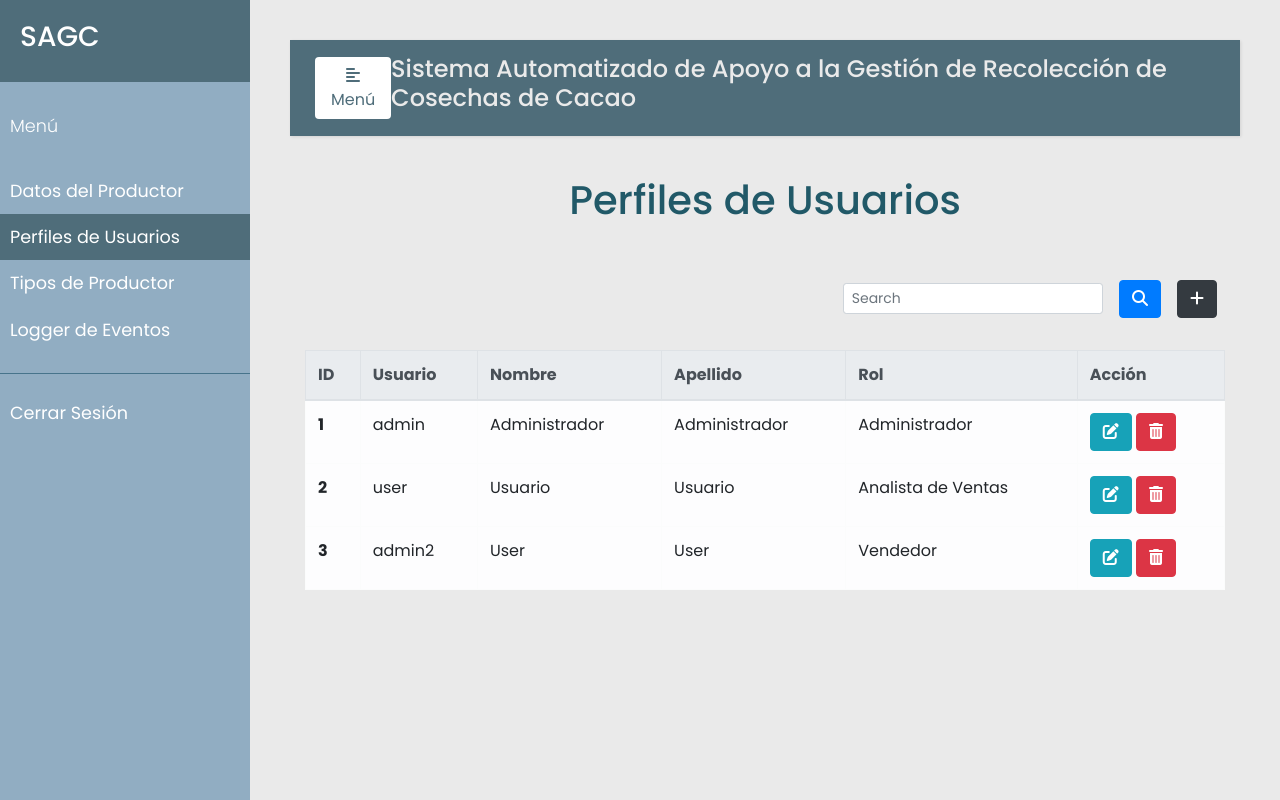
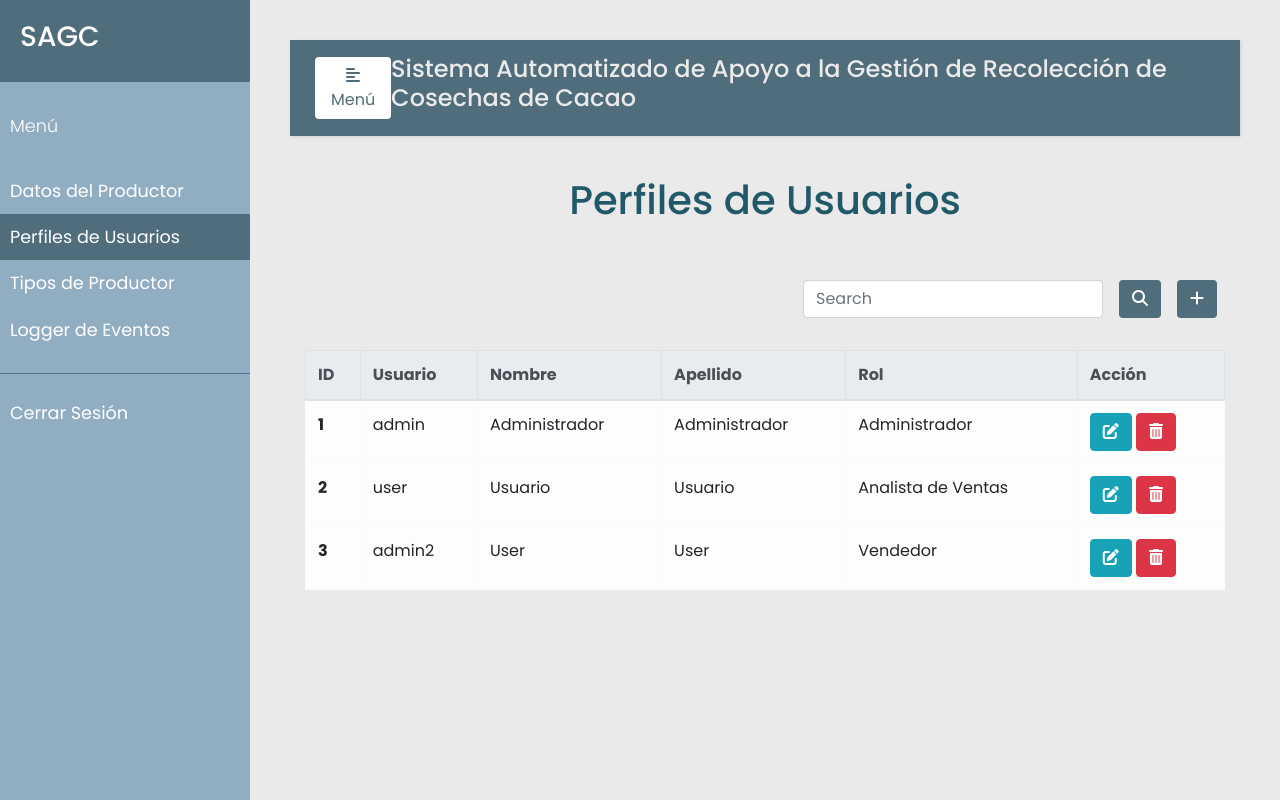
Before and after one commit to fungikami/SAGC, a Flask app: page /perfiles in a window 1280 px wide. Run offline with Flask 2, Linux system fonts and the light colour scheme; a user stored in the database is signed in; data comes from the database, SQL or seed files in the repository; some libraries are stand-ins or nearby versions.

Commit message:
Color de botones

```diff
--- a/templates/perfiles.html
+++ b/templates/perfiles.html
@@ -28,14 +28,14 @@
         <div class="d-flex flex-row-reverse bd-highlight">
             <!--Button Modal-->
             <div class="p-2 bd-highlight">
-              <button type="button" class="btn btn-dark" data-toggle="modal" data-target="#exampleModalLong">
+              <button type="button" class="btn" style="color:#fff; background-color:#4F6D7A;" data-toggle="modal" data-target="#exampleModalLong">
                 <i class="fa-solid fa-plus"></i>
               </button>
             </div>
             <div class="p-2 bd-highlight" style="display:flex; align-content: flex-end;">
               <form action='/search_perfil' method="post" class="form-inline" style="justify-content: flex-end">
-                <input class="form-control form-control-sm mr-3 w-75" type="text" placeholder="Search" aria-label="Buscar" name="search_perfil">
-                <button type="submit" id="search_perfil" name="action-type" value="search" class="btn btn-primary">
+                <input class="form-control mr-3 w-75" type="text" placeholder="Search" aria-label="Buscar" name="search_perfil">
+                <button type="submit" id="search_perfil" name="action-type" value="search" class="btn" style="color:#fff; background-color:#4F6D7A;">
                   <i class="fas fa-search" aria-hidden="true"></i>
                 </button>
               </form>
--- a/templates/productor.html
+++ b/templates/productor.html
@@ -30,14 +30,14 @@
         <div class="d-flex flex-row-reverse bd-highlight">
             <!--Button Modal-->
             <div class="p-2 bd-highlight">
-              <button type="button" class="btn btn-dark" data-toggle="modal" data-target="#exampleModalLong">
+              <button type="button" class="btn" style="color:#fff; background-color:#4F6D7A;" data-toggle="modal" data-target="#exampleModalLong">
                 <i class="fa-solid fa-plus"></i>
               </button>
             </div>
             <div class="p-2 bd-highlight" style="display:flex; align-content: flex-end;">
               <form action='/search_productor' method="post" class="form-inline" style="justify-content: flex-end">
-                <input class="form-control form-control-sm mr-3 w-75" type="text" placeholder="Search" aria-label="Buscar" name="search_productor">
-                <button type="submit" id="search_productor" name="action-type" value="search" class="btn btn-primary">
+                <input class="form-control mr-3 w-75" type="text" placeholder="Search" aria-label="Buscar" name="search_productor">
+                <button type="submit" id="search_productor" name="action-type" value="search" class="btn" style="color:#fff; background-color:#4F6D7A;">
                   <i class="fas fa-search" aria-hidden="true"></i>
                 </button>
               </form>
--- a/templates/tipo_productor.html
+++ b/templates/tipo_productor.html
@@ -30,14 +30,14 @@
         <div class="d-flex flex-row-reverse bd-highlight">
             <!--Button Modal-->
             <div class="p-2 bd-highlight">
-              <button type="button" class="btn btn-dark" data-toggle="modal" data-target="#exampleModalLong">
+              <button type="button" class="btn" style="color:#fff; background-color:#4F6D7A;" data-toggle="modal" data-target="#exampleModalLong">
                 <i class="fa-solid fa-plus"></i>
               </button>
             </div>
             <div class="p-2 bd-highlight" style="display:flex; align-content: flex-end;">
               <form action='/search_tipo_productor' method="post" class="form-inline" style="justify-content: flex-end">
-                <input class="form-control form-control-sm mr-3 w-75" type="text" placeholder="Search" aria-label="Buscar" name="search_tipo_productor">
-                <button type="submit" id="search_tipo_productor" name="action-type" value="search" class="btn btn-primary">
+                <input class="form-control mr-3 w-75" type="text" placeholder="Search" aria-label="Buscar" name="search_tipo_productor">
+                <button type="submit" id="search_tipo_productor" name="action-type" value="search" class="btn" style="color:#fff; background-color:#4F6D7A;">
                   <i class="fas fa-search" aria-hidden="true"></i>
                 </button>
               </form>
```
